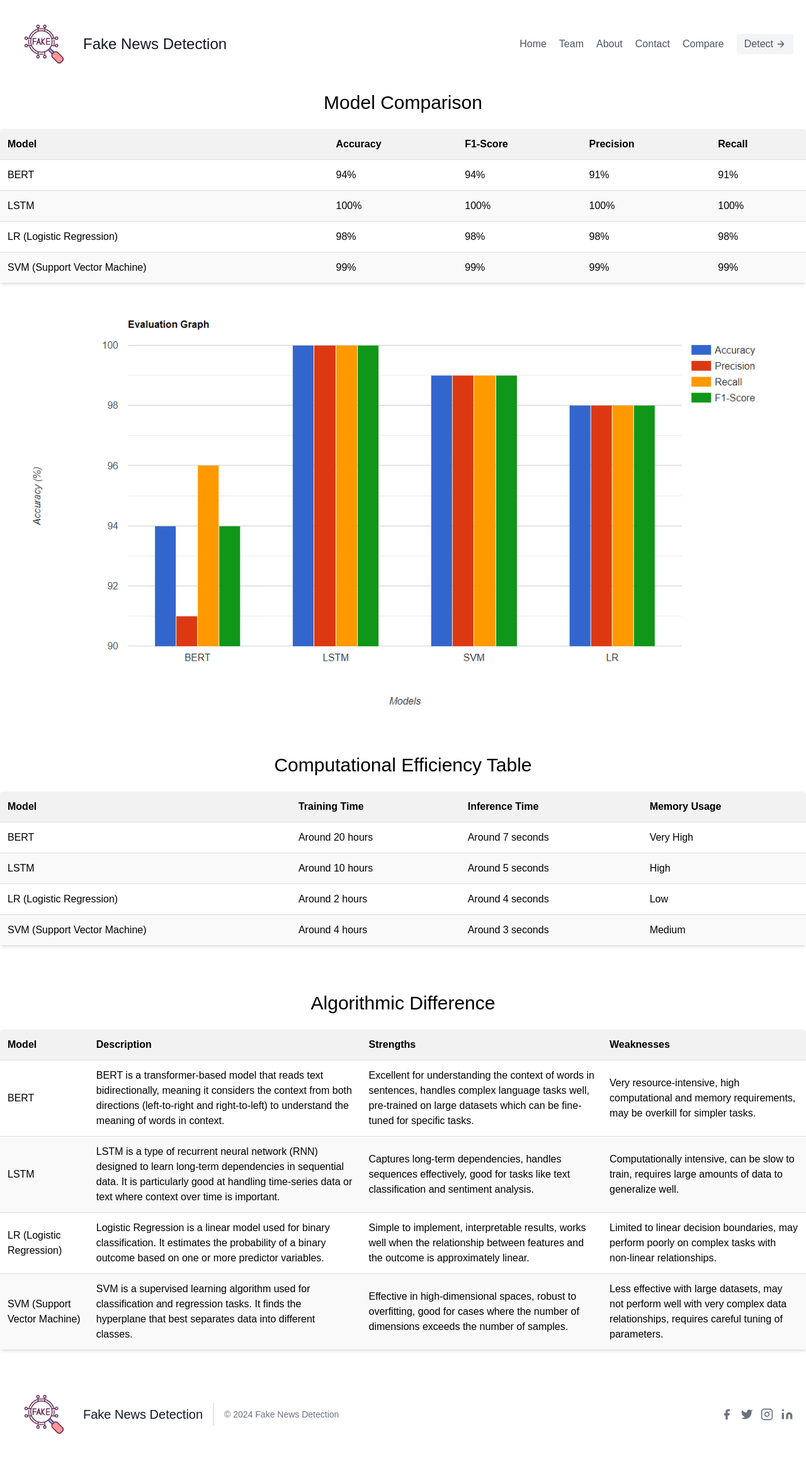
After one commit to ramsima/Fake_News_Detection, a Django app: page /compare/ in a window 1280 px wide. The commit adds this page. Shown: the whole page at 63% size. Run offline with Django 5.2, Linux system fonts and the light colour scheme; some libraries are stand-ins or nearby versions.

Commit message:
NayaCommit

```diff
--- a/Final_year_project/urls.py
+++ b/Final_year_project/urls.py
@@ -24,5 +24,5 @@ urlpatterns = [
     path('test/', test, name = "test"),
     # path('testing/', posting, name = "posting"),
     # path('testbert/', testbert, name = "testbert"),
-    path('about/', about, name = "about"),
+    path('compare/', compare, name = "compare"),
 ]
--- a/home/static/svm.py
+++ b/home/static/svm.py
@@ -160,7 +160,7 @@ Xv_test = tfidf_vectorizer.transform(X_test)
 from sklearn.svm import SVC
 from sklearn.model_selection import train_test_split, GridSearchCV
 
-svm = SVC()
+svm = SVC(kernel='rbf',C=4)
 
 
 svm.fit(Xv_train, y_train)
@@ -173,7 +173,7 @@ print(pred_svm)
 
 # Save the model
 # with open('svm_model.pkl', 'wb') as file:
-#     pickle.dump(svm, file)
+#      pickle.dump(svm, file)
 
 
 #y_pred = best_svm.predict(X_test)
--- a/home/templates/base.html
+++ b/home/templates/base.html
@@ -62,6 +62,51 @@
       #true{
         color: green;
       }
+
+      body {
+        font-family: Arial, sans-serif;
+
+        margin: 0;
+        padding: 0;
+    }
+
+    .container {
+        width: 80%;
+        margin: auto;
+        overflow: hidden;
+    }
+
+    h1 {
+        text-align: center;
+        margin-top: 20px;
+    }
+
+    table {
+        width: 100%;
+        margin: 20px 0;
+        border-collapse: collapse;
+        background: #fff;
+        border-radius: 5px;
+        overflow: hidden;
+        box-shadow: 0 2px 4px rgba(0, 0, 0, 0.1);
+    }
+
+    table th, table td {
+        padding: 12px;
+        text-align: left;
+        border-bottom: 1px solid #ddd;
+    }
+
+    table th {
+        background-color: #f2f2f2;
+    }
+
+    table tr:nth-child(even) {
+        background-color: #f9f9f9;
+    }
+    .jptrand{
+      font-size:30px;
+    }
     </style>
   </head>
   <body>
@@ -75,9 +120,9 @@
         <nav class="md:ml-auto flex flex-wrap items-center text-base justify-center">
           <a class="mr-5 hover:text-gray-900 text-l"  href = "/">Home</a>
           <a class="mr-5 hover:text-gray-900 text-l" href = "#team">Team</a>
-          <a class="mr-5 hover:text-gray-900 text-l" href = "/about/">About</a>
+          <a class="mr-5 hover:text-gray-900 text-l" href = "#about">About</a>
           <a class="mr-5 hover:text-gray-900 text-l" href = "#contact">Contact</a>
-          <a class="mr-5 hover:text-gray-900 text-l" href = "">Compare</a>
+          <a class="mr-5 hover:text-gray-900 text-l" href = "/compare/">Compare</a>
         </nav>
         <a href = "/test/"><button class="inline-flex items-center bg-gray-100 border-0 py-1 px-3 focus:outline-none hover:bg-gray-200 rounded text-base mt-4 md:mt-0 text-l" >Detect
           <svg fill="none" stroke="currentColor" stroke-linecap="round" stroke-linejoin="round" stroke-width="2" class="w-4 h-4 ml-1" viewBox="0 0 24 24">
--- /dev/null
+++ b/home/templates/compare.html
@@ -0,0 +1,160 @@
+{% extends "base.html" %}
+
+{% block title %}Compare Page{% endblock title %}
+
+{% block body %}
+
+
+<div class="container">
+  <h1 class="jptrand">Model Comparison</h1>
+  <table>
+      <thead>
+          <tr>
+              <th>Model</th>
+              <th>Accuracy</th>
+              <th>F1-Score</th>
+              <th>Precision</th>
+              <th>Recall</th>
+          </tr>
+      </thead>
+      <tbody>
+          <tr>
+              <td>BERT</td>
+              <td>94%</td>
+              <td>94%</td>
+              <td>91%</td>
+              <td>91%</td>
+          </tr>
+          <tr>
+              <td>LSTM</td>
+              <td>100%</td>
+              <td>100%</td>
+              <td>100%</td>
+              <td>100%</td>
+          </tr>
+          <tr>
+              <td>LR (Logistic Regression)</td>
+              <td>98%</td>
+              <td>98%</td>
+              <td>98%</td>
+              <td>98%</td>
+          </tr>
+          <tr>
+              <td>SVM (Support Vector Machine)</td>
+              <td>99%</td>
+              <td>99%</td>
+              <td>99%</td>
+              <td>99%</td>
+          </tr>
+      </tbody>
+  </table>
+</div>
+
+<img src="../static/images/Comparision.png">
+
+<br>
+<br>
+<div class="container">
+  <h1 class="jptrand">Computational Efficiency Table</h1>
+  <table>
+      <thead>
+          <tr>
+              <th>Model</th>
+              <th>Training Time</th>
+              <th>Inference Time</th>
+              <th>Memory Usage</th>
+
+          </tr>
+      </thead>
+      <tbody>
+          <tr>
+              <td>BERT</td>
+              <td>Around 20 hours</td>
+              <td>Around 7 seconds</td>
+              <td>Very High </td>
+
+          </tr>
+          <tr>
+              <td>LSTM</td>
+              <td>Around 10 hours</td>
+              <td>Around 5 seconds</td>
+              <td>High</td>
+
+          </tr>
+          <tr>
+              <td>LR (Logistic Regression)</td>
+              <td>Around 2 hours</td>
+              <td>Around 4 seconds</td>
+              <td>Low</td>
+
+          </tr>
+          <tr>
+              <td>SVM (Support Vector Machine)</td>
+              <td>Around 4 hours</td>
+              <td>Around 3 seconds</td>
+              <td>Medium</td>
+
+          </tr>
+      </tbody>
+  </table>
+</div>
+
+
+
+<br>
+<br>
+<div class="container">
+  <h1 class="jptrand">Algorithmic Difference</h1>
+  <table>
+      <thead>
+          <tr>
+              <th>Model</th>
+              <th>Description</th>
+              <th>Strengths</th>
+              <th>Weaknesses</th>
+
+          </tr>
+      </thead>
+      <tbody>
+          <tr>
+              <td>BERT</td>
+              <td>BERT is a transformer-based model that reads text bidirectionally, meaning it considers the context from both directions (left-to-right and right-to-left) to understand the meaning of words in context.</td>
+              <td>Excellent for understanding the context of words in sentences, handles complex language tasks well, pre-trained on large datasets which can be fine-tuned for specific tasks.</td>
+              <td>Very resource-intensive, high computational and memory requirements, may be overkill for simpler tasks.</td>
+
+          </tr>
+          <tr>
+              <td>LSTM</td>
+              <td>LSTM is a type of recurrent neural network (RNN) designed to learn long-term dependencies in sequential data. It is particularly good at handling time-series data or text where context over time is important.
+              </td>
+              <td>Captures long-term dependencies, handles sequences effectively, good for tasks like text classification and sentiment analysis.
+              </td>
+              <td>Computationally intensive, can be slow to train, requires large amounts of data to generalize well.</td>
+
+          </tr>
+          <tr>
+              <td>LR (Logistic Regression)</td>
+              <td>Logistic Regression is a linear model used for binary classification. It estimates the probability of a binary outcome based on one or more predictor variables.
+              </td>
+              <td>Simple to implement, interpretable results, works well when the relationship between features and the outcome is approximately linear.
+              </td>
+              <td>Limited to linear decision boundaries, may perform poorly on complex tasks with non-linear relationships.</td>
+
+          </tr>
+          <tr>
+              <td>SVM (Support Vector Machine)</td>
+              <td>SVM is a supervised learning algorithm used for classification and regression tasks. It finds the hyperplane that best separates data into different classes.
+              </td>
+              <td>Effective in high-dimensional spaces, robust to overfitting, good for cases where the number of dimensions exceeds the number of samples.
+              </td>
+              <td>Less effective with large datasets, may not perform well with very complex data relationships, requires careful tuning of parameters.
+              </td>
+
+          </tr>
+      </tbody>
+  </table>
+</div>
+
+
+
+{% endblock body %}
--- a/home/views.py
+++ b/home/views.py
@@ -3,6 +3,41 @@ from django.shortcuts import render,redirect
 from django.http import HttpResponse
 import tensorflow as tf
 from contextlib import redirect_stdout
+from bs4 import BeautifulSoup
+import requests
+
+
+from sklearn.metrics.pairwise import cosine_similarity
+
+
+
+
+
+
+
+def scrape_news(news_headline):
+  url = 'https://news.google.com/search?q='+ news_headline + '&hl=en-US&gl=US&ceid=US%3Aen'
+
+  page = requests.get(url)
+
+  articles = []
+  article_link=[]
+  # Check if the request was successful
+  if page.status_code == 200:
+      # Parse the HTML content with BeautifulSoup
+      soup = BeautifulSoup(page.text, 'lxml')
+
+      # Find all the news titles on the page
+      for item in soup.find_all('a',class_='JtKRv',href=True):
+          title = item.get_text()
+          href = 'https://news.google.com'+item['href']
+          article_link.append(href)
+          articles.append(title)
+
+  else:
+      print("Failed to retrieve the page. Status code:", page.status_code)
+
+  return articles,article_link
 
 
 # Create your views here.
@@ -15,8 +50,109 @@ def test(request):
   if request.method == 'POST':
     fake_news_model = request.POST.get('model')
     news = request.POST.get('news')
+    if fake_news_model == "Real-Time Checking":
+
+      from transformers import BertTokenizer, BertModel
+      import torch
+
+      articles,article_link = scrape_news(news)
+
+      zipped_list=zip(articles,article_link)
+
+      if(len(articles) != 0 ):
+
+        tokenizer = BertTokenizer.from_pretrained('bert-base-uncased')
+        model = BertModel.from_pretrained('bert-base-uncased')
+
+        def get_bert_embedding(text):
+          inputs = tokenizer(text, return_tensors='pt', truncation=True, padding=True)
+          with torch.no_grad():
+              outputs = model(**inputs)
+          return outputs.last_hidden_state.mean(dim=1).numpy()
+
+        user_embedding = get_bert_embedding(news)
+        scraped_embeddings = [get_bert_embedding(article) for article in articles]
+
+
+        # Calculate cosine similarity for each scraped news article
+        similarity_scores = [(index, cosine_similarity(user_embedding, embedding).flatten()[0])
+                            for index, embedding in enumerate(scraped_embeddings)]
+
+        # Sort the scores in descending order
+        sorted_scores = sorted(similarity_scores, key=lambda x: x[1], reverse=True)
+
+        print(sorted_scores)
+
+        if(len(sorted_scores) >= 10):
+          avg_similarity_score_top_10 = 0
+
+          sorted_top_10_scores = [sorted_scores[0],sorted_scores[1],sorted_scores[2],sorted_scores[3],sorted_scores[4],sorted_scores[5],sorted_scores[6],sorted_scores[7],sorted_scores[8],sorted_scores[9]]
+
+
+          for index, score in sorted_top_10_scores:
+            print(score)
+            avg_similarity_score_top_10 = avg_similarity_score_top_10 + score
+
+          avg_similarity_score_top_10 = avg_similarity_score_top_10/10
+        else:
+          avg_similarity_score_top_10 = 0
+
+          sorted_top_10_scores = []
+          for i in range(len(sorted_scores)):
+            sorted_top_10_scores.append(sorted_scores[i])
+
+
+          for index, score in sorted_top_10_scores:
+            print(score)
+            avg_similarity_score_top_10 = avg_similarity_score_top_10 + score
+
+          avg_similarity_score_top_10 = avg_similarity_score_top_10/len(sorted_scores)
+
+
+
+
+
+
+
+
+        print(avg_similarity_score_top_10)
+
+        context = {'news':news,
+                   'result':avg_similarity_score_top_10,
+                   'model_selected':fake_news_model,
+                   'articles':articles,
+                   'zipped_list':zipped_list
+                   }
+
+        # # Get the most similar article
+        # most_similar_index, highest_score = sorted_scores[0]
+
+
+        # # Output the most similar article
+        # print(f"Most Similar Article {most_similar_index + 1}:")
+        # print(f"Similarity Score = {highest_score}")
+        # print(f"Text: {articles[most_similar_index]}\n")
+
+
+
+        # Output the most similar articles in descending order of similarity
+        # for index, score in sorted_scores:
+        #     print(f"Article {index + 1}: Similarity Score = {score}")
+        #     print(f"Text: {articles[index]}\n")
+
+      else:
+        result1 = "Sorry, There is not a single related news articles!"
+        context = {'news':news,
+                   'result':result1,
+                   'model_selected':fake_news_model}
+
+      return render(request, 'realtimechecking.html', context)
+
+
+
     if fake_news_model == "LSTM":
       import tensorflow as tf
+      from sklearn.feature_extraction.text import TfidfVectorizer
       import numpy as np
       import pandas as pd
       import matplotlib.pyplot as plt
@@ -35,6 +171,7 @@ def test(request):
       from sklearn.metrics import classification_report, accuracy_score
       import pickle
 
+
       # Load the model
       lstm_model = tf.keras.models.load_model('home/static/imporvedfake.keras')
 
@@ -42,12 +179,20 @@ def test(request):
       with redirect_stdout(summary_str):
         lstm_model.summary()
 
-      print(lstm_model.summary())
+      # print(lstm_model.summary())
 
       # Load the tokenizer from the file
       with open('home/static/tokenizer.pickle', 'rb') as handle:
         tokenizer = pickle.load(handle)
 
+
+      # ranked_indices = similarities.argsort()[::-1]
+      # print(ranked_indices)
+
+      # Display the ranked articles and their similarity scores
+      # for index in ranked_indices:
+      #     print(f"Article: {articles[index]}")
+      #     print(f"Similarity: {similarities[index]:.4f}\n")
 
       news = news.lower()
       news_list = [news]
@@ -62,7 +207,7 @@ def test(request):
                 'result':result,
                 'model_selected':fake_news_model}
 
-      return render(request, 'test.html', context)
+      return render(request, 'othermodelchecking.html', context)
 
     elif fake_news_model == "BERT":
       import numpy as np
@@ -145,7 +290,7 @@ def test(request):
 
 
 
-      return render(request,'test.html', context)
+      return render(request,'othermodelchecking.html', context)
 
     elif fake_news_model == "SVM":
       import numpy as np
@@ -381,7 +526,7 @@ def test(request):
                 'result':result,
                 'model_selected':fake_news_model}
 
-      return render(request, "test.html", context)
+      return render(request, "othermodelchecking.html", context)
 
 
 
@@ -619,12 +764,12 @@ def test(request):
                 'result':result,
                 'model_selected':fake_news_model}
 
-      return render(request, "test.html", context)
+      return render(request, "othermodelchecking.html", context)
 
 
 
   else:
-    return render(request, "test.html" )
+    return render(request, "othermodelchecking.html" )
 
 
 
@@ -708,5 +853,7 @@ def test(request):
 
 
 
-def about(request):
-  return render(request,'about.html')
+def compare(request):
+
+
+  return render(request,'compare.html')
```
Also changed, not shown: home/static/Logistic_Regression.py (+28 -14 lines), home/static/improvedfakenews.py (+17 -4 lines), home/templates/index.html (+46 -11 lines), home/templates/othermodelchecking.html (added, +15 -0 lines), home/templates/realtimechecking.html (added, +57 -0 lines), home/templates/test.html (+7 -14 lines), home/templatetags/custom_filters.py (added, +17 -0 lines), home/static/images/Comparision.png (added), home/templatetags/__init__.py (added), 2 other files.
